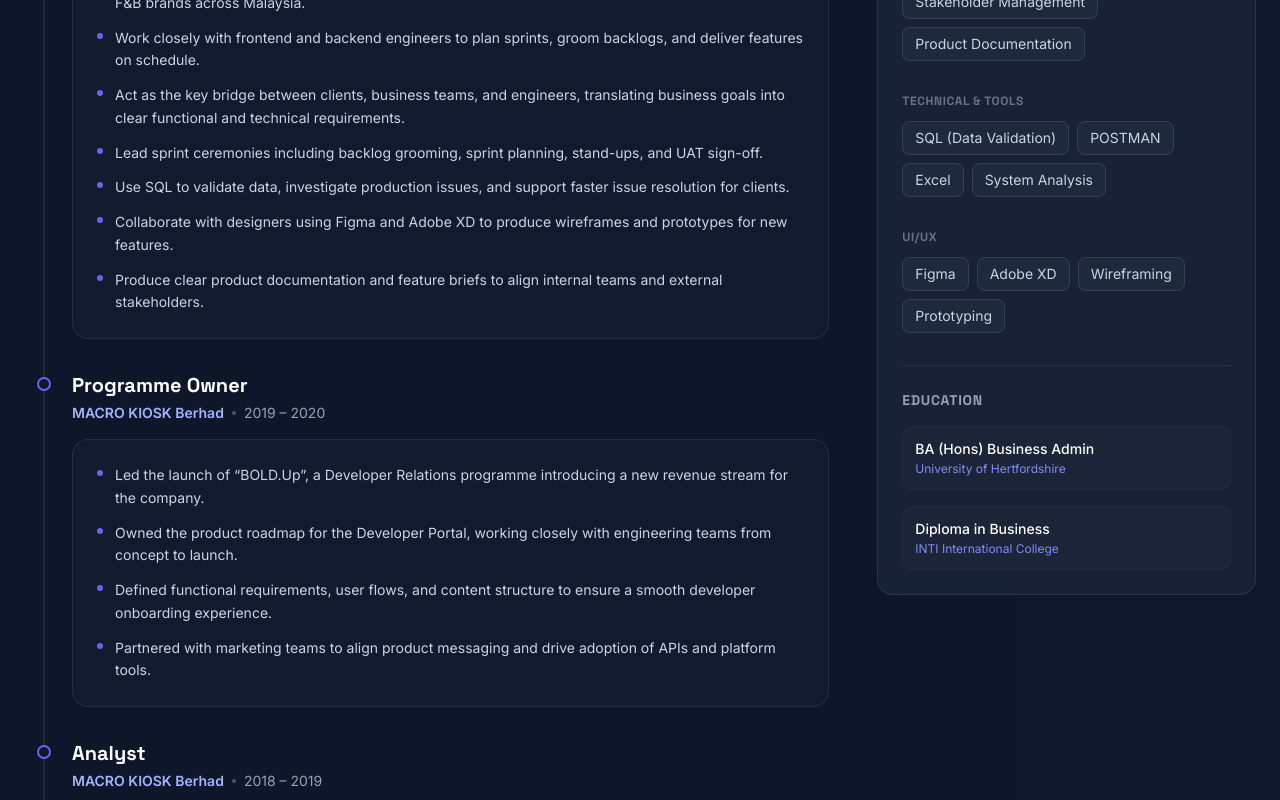
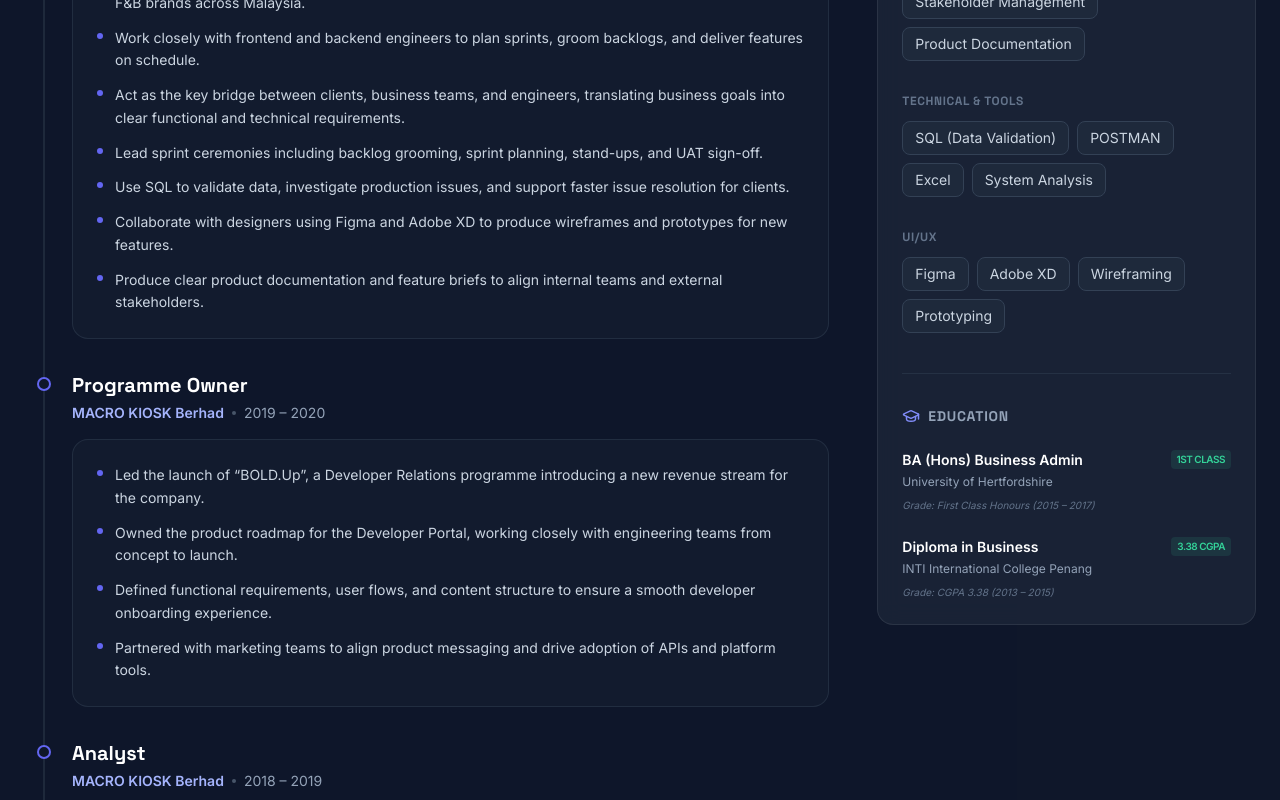
Before and after one commit to AWONGWY10/CVport, a React (Vite) app: page / in a window 1280 px wide. Shown: the part 4483-5283 px from the top of the page. Built offline with nearby package versions, Linux system fonts and the light colour scheme.

Commit message:
Update Experience.tsx

```diff
--- a/components/Experience.tsx
+++ b/components/Experience.tsx
@@ -1,6 +1,6 @@
 import React from 'react';
 import { EXPERIENCE_DATA, SKILLS_DATA } from '../constants';
-import { Briefcase, Code2, Layers } from 'lucide-react';
+import { Briefcase, Layers, GraduationCap } from 'lucide-react';
 
 const Experience: React.FC = () => {
   return (
@@ -47,11 +47,11 @@ const Experience: React.FC = () => {
           </div>
         </div>
 
-        {/* Right Column: Skills */}
+        {/* Right Column: Skills & Education */}
         <div className="lg:col-span-4 space-y-8">
             <div className="glass-card rounded-2xl p-6 sticky top-8">
                 <h3 className="text-lg font-bold text-white mb-6 flex items-center gap-2">
-                    <Layers size={20} className="text-purple-400"/> Skills & Tools
+                    <Layers size={20} className="text-purple-400"/> Skills & Design
                 </h3>
 
                 <div className="space-y-8">
@@ -69,16 +69,27 @@ const Experience: React.FC = () => {
                     ))}
                 </div>
 
-                <div className="mt-8 pt-6 border-t border-slate-700/50">
-                    <h3 className="text-sm font-bold text-slate-400 uppercase tracking-wider mb-4">Education</h3>
-                    <div className="space-y-4">
-                        <div className="p-3 rounded-xl bg-slate-800/50 border border-slate-700/30">
-                            <div className="text-white font-medium text-sm">BA (Hons) Business Admin</div>
-                            <div className="text-indigo-400 text-xs mt-0.5">University of Hertfordshire</div>
+                <div className="mt-10 pt-8 border-t border-slate-700/50">
+                    <h3 className="text-sm font-bold text-slate-400 uppercase tracking-wider mb-6 flex items-center gap-2">
+                      < GraduationCap size={18} className="text-indigo-400" /> Education
+                    </h3>
+                    <div className="space-y-6">
+                        <div className="group">
+                            <div className="flex justify-between items-start mb-1">
+                              <div className="text-white font-bold text-sm group-hover:text-indigo-400 transition-colors">BA (Hons) Business Admin</div>
+                              <div className="text-[10px] font-black text-emerald-400 uppercase tracking-tighter bg-emerald-400/10 px-1.5 py-0.5 rounded">1st Class</div>
+                            </div>
+                            <div className="text-slate-400 text-xs">University of Hertfordshire</div>
+                            <div className="mt-2 text-[10px] text-slate-500 italic">Grade: First Class Honours (2015 – 2017)</div>
                         </div>
-                        <div className="p-3 rounded-xl bg-slate-800/50 border border-slate-700/30">
-                            <div className="text-white font-medium text-sm">Diploma in Business</div>
-                            <div className="text-indigo-400 text-xs mt-0.5">INTI International College</div>
+
+                        <div className="group">
+                            <div className="flex justify-between items-start mb-1">
+                              <div className="text-white font-bold text-sm group-hover:text-indigo-400 transition-colors">Diploma in Business</div>
+                              <div className="text-[10px] font-black text-emerald-400 uppercase tracking-tighter bg-emerald-400/10 px-1.5 py-0.5 rounded">3.38 CGPA</div>
+                            </div>
+                            <div className="text-slate-400 text-xs">INTI International College Penang</div>
+                            <div className="mt-2 text-[10px] text-slate-500 italic">Grade: CGPA 3.38 (2013 – 2015)</div>
                         </div>
                     </div>
                 </div>
```
